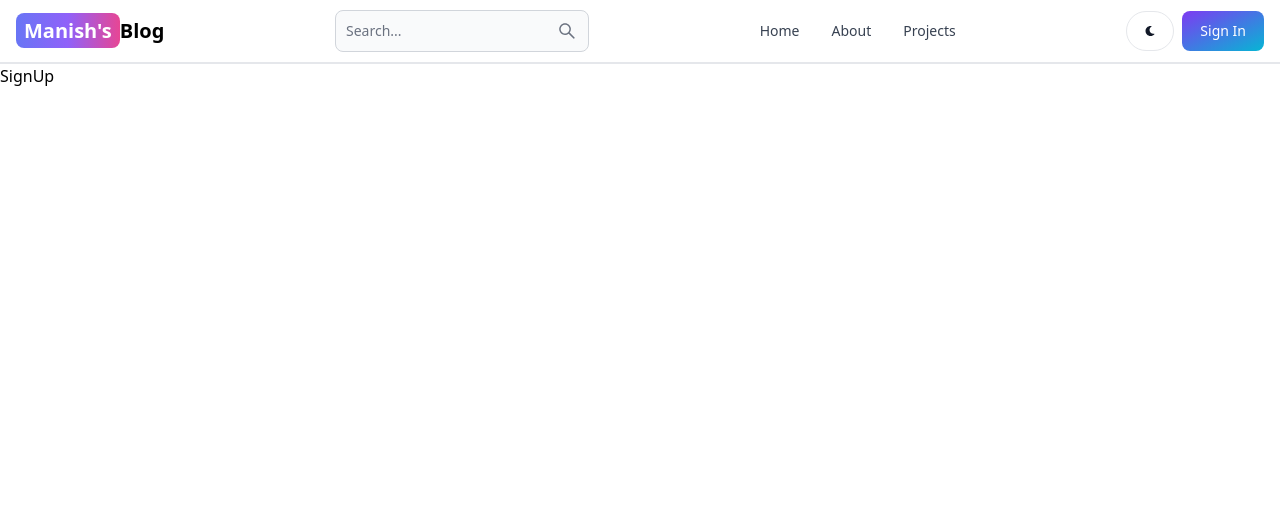
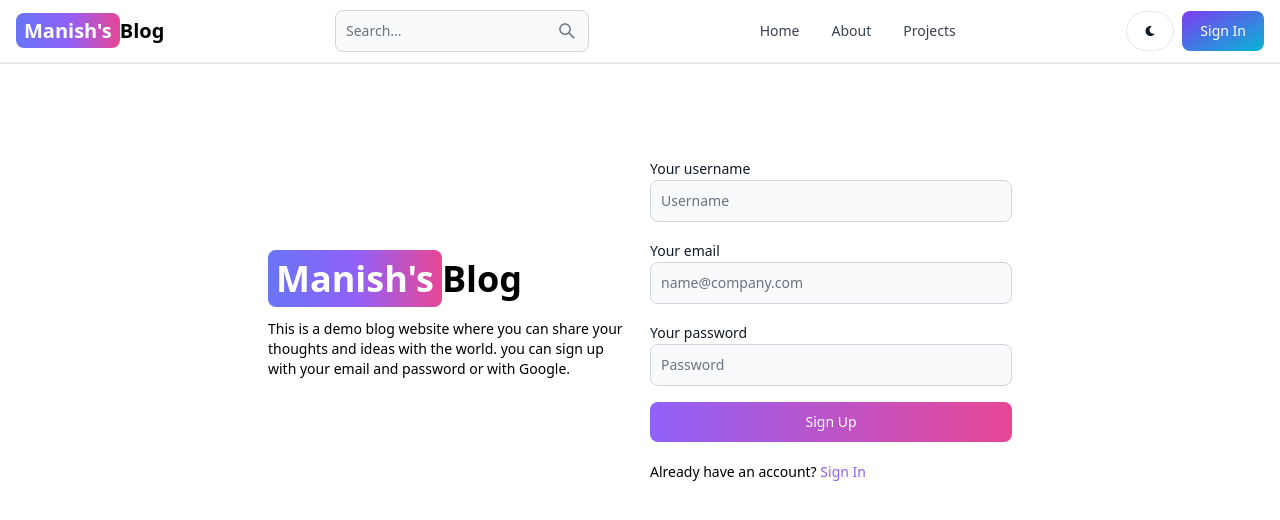
Before and after one commit to Manish989927/mern-blog, a React (Vite) app in the folder client/: page /sign-up in a window 1280 px wide. Shown: the top 520 px of the page. Built offline with nearby package versions, Linux system fonts and the light colour scheme.

Commit message:
add functionality to the sign up page

```diff
--- a/client/src/pages/SignUp.jsx
+++ b/client/src/pages/SignUp.jsx
@@ -1,7 +1,128 @@
-import React from 'react'
+import React from "react";
+import { Link ,useNavigate} from "react-router-dom";
+import { useState } from "react";
+import { Alert, Label, Spinner, TextInput } from "flowbite-react";
+import { Button } from "flowbite-react";
 
 export default function SignUp() {
+  const [formData, setFormData] = useState({});
+  const [errorMessage, setErrorMessage] = useState(null); // Fixed: Set initial value to null
+  const [loading, setLoading] = useState(false);
+  const navigate = useNavigate();
+
+  const handleChange = (e) => {
+    setFormData({ ...formData, [e.target.id]: e.target.value.trim() });
+    console.log(formData);
+  };
+
+  const handleSubmit = async (e) => {
+    e.preventDefault();
+    if (!formData.username || !formData.email || !formData.password) {
+      // Fixed: Return early with correct error message
+      return setErrorMessage('Please fill out all fields');
+    }
+
+    try {
+      setLoading(true);
+      setErrorMessage(null);
+      const res = await fetch("/api/auth/signup", {
+        method: "POST",
+        headers: { "Content-Type": "application/json" },
+        body: JSON.stringify(formData),
+      });
+
+      const data = await res.json();
+      if(data.success==false){
+        return setErrorMessage(data.message);
+      }
+
+      // console.log(formData);
+      setLoading(false);
+      if(res.ok){
+        navigate('/sign-in');
+      }
+    } catch (error) {
+      setErrorMessage(error.message);
+      setLoading(false);
+    }
+  };
+
   return (
-    <div>SignUp</div>
-  )
+    <div className="min-h-screen mt-20">
+      <div className="flex p-3 max-w-3xl mx-auto flex-col md:flex-row md:items-center gap-5">
+        {/* left side */}
+        <div className="flex-1">
+          <Link to="/" className="font-semibold dark:text-white text-4xl">
+            <span className="px-2 py-1 bg-gradient-to-r from-indigo-500 via-purple-500 to-pink-500 rounded-lg text-white">
+              Manish's
+            </span>
+            Blog
+          </Link>
+          <p className="text-sm mt-5">
+            This is a demo blog website where you can share your thoughts and
+            ideas with the world. you can sign up with your email and password
+            or with Google.
+          </p>
+        </div>
+
+        {/* right side div */}
+        <div className="flex-1">
+          <form className="flex flex-col gap-4" onSubmit={handleSubmit}>
+            <div className="">
+              <Label value="Your username" />
+              <TextInput
+                type="text"
+                placeholder="Username"
+                id="username"
+                onChange={handleChange}
+              />
+            </div>
+            <div>
+              <Label value="Your email" />
+              <TextInput
+                type="email"
+                placeholder="name@company.com"
+                id="email"
+                onChange={handleChange}
+              />
+            </div>
+            <div>
+              <Label value="Your password" />
+              <TextInput
+                type="password"
+                placeholder="Password"
+                id="password"
+                onChange={handleChange}
+              />
+            </div>
+            <Button gradientDuoTone="purpleToPink" type="submit" disabled={loading}>
+              {
+                loading ? (
+                  <>
+                  <Spinner size='sm'/>
+                  <span className="pl-3">Loading...</span>
+                  </>
+                ):(
+                  'Sign Up'
+                )
+              }
+            </Button>
+          </form>
+          <div className="flex gap-2 text-sm mt-5">
+            <p className="">
+              Already have an account?{" "}
+              <Link to="/sign-in" className="text-purple-500">
+                Sign In
+              </Link>
+            </p>
+          </div>
+          {errorMessage && (
+            <Alert className='mt-5' color='red'>
+              {errorMessage} {/* Fixed: Display the error message */}
+            </Alert>
+          )}
+        </div>
+      </div>
+    </div>
+  );
 }
--- a/client/vite.config.js
+++ b/client/vite.config.js
@@ -3,5 +3,13 @@
 
 // https://vitejs.dev/config/
 export default defineConfig({
+  server:{
+    proxy:{
+      '/api': {
+      target: 'http://localhost:3000',
+      secure: false,
+    }
+    },
+  },
   plugins: [react()],
 })
```
